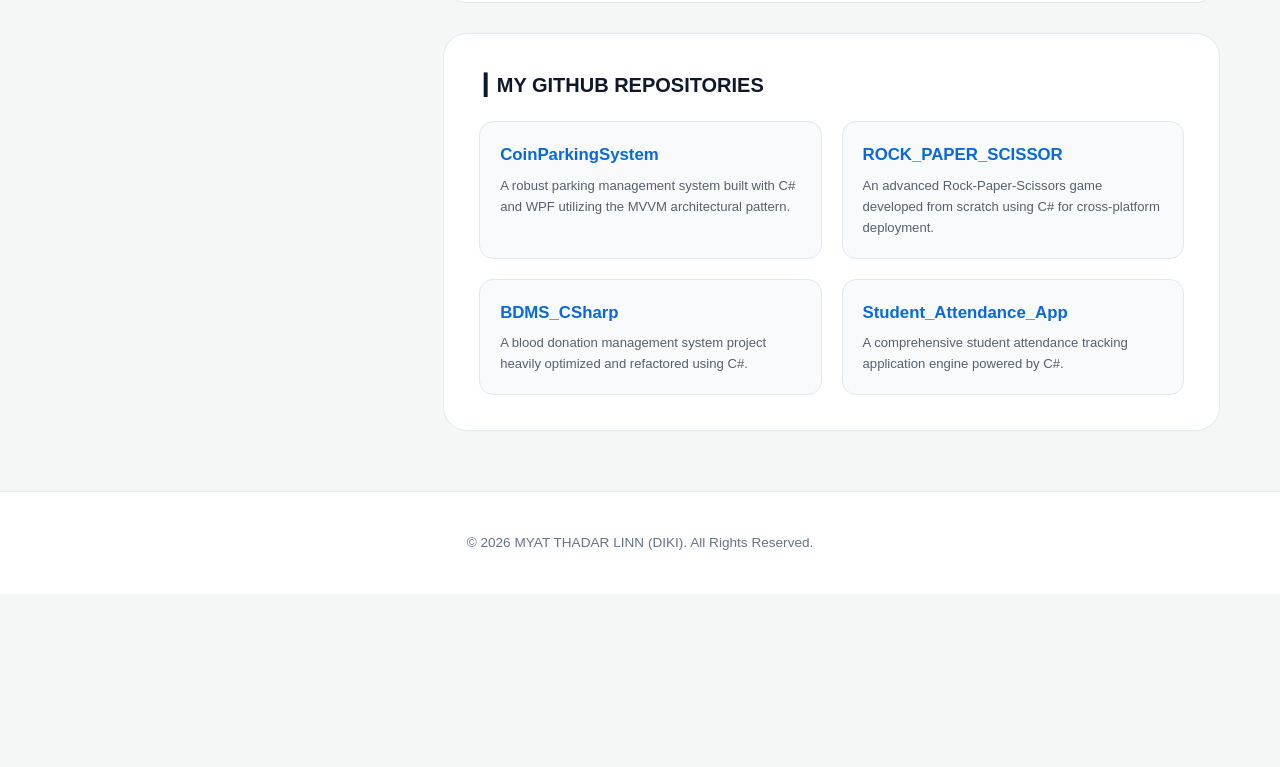
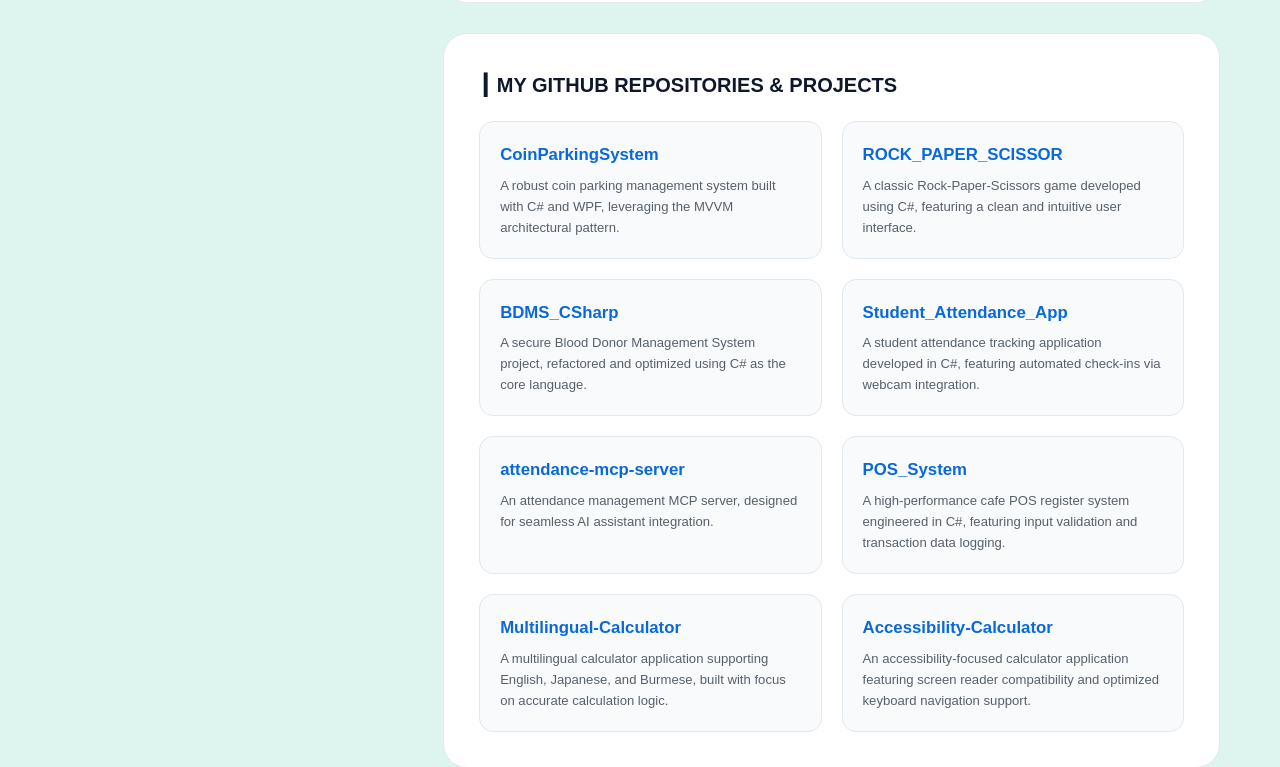
Before and after one commit to ImDiki/My-Portfolio, a plain HTML site: page HTML/2C29KS_MYATTHADARLINN_index_eng.html in a window 1280 px wide. Shown: the part 2678-3445 px from the top of the page. Before the commit the page ends 3272 px from the top, so only its background shows below. Drawn offline with Linux system fonts and the light colour scheme.

Commit message:
img card update

```diff
--- a/CSS/2C29KS_MYATTHADARLINN_style.css
+++ b/CSS/2C29KS_MYATTHADARLINN_style.css
@@ -11,7 +11,7 @@
 
 body {
     font-family: sans-serif;
-    background-color: #f4f7f6;
+    background-color: #def4ee;
     color: #1e293b;
     line-height: 1.6;
 }
@@ -460,7 +460,11 @@ nav ul li a.active {
     width: 100%;
     height: 100%;
     object-fit: cover;
+    object-position: bottom;
+    box-shadow: 0 4px 12px rgba(0, 0, 0, 0.08), 0 1px 3px rgba(0, 0, 0, 0.05);
+    border-radius: 10px;
 }
+
 
 .card-detail-box {
     padding: 20px;
--- a/HTML/2C29KS_MYATTHADARLINN_index_eng.html
+++ b/HTML/2C29KS_MYATTHADARLINN_index_eng.html
@@ -264,36 +264,63 @@
                     </div>
                 </section>
 
-                <section class="cnt-card" id="projects">
-                    <h2>┃ MY GITHUB REPOSITORIES</h2>
+               <section class="cnt-card" id="exp">
+                    <h2>┃ MY GITHUB REPOSITORIES & PROJECTS</h2>
 
                     <div class="unified-two-column-grid">
 
                         <a href="https://github.com/ImDiki/CoinParkingSystem" target="_blank" class="git-card-link">
                             <div class="git-card-content">
                                 <h4>CoinParkingSystem</h4>
-                                <p>A robust parking management system built with C# and WPF utilizing the MVVM architectural pattern.</p>
+                                <p>A robust coin parking management system built with C# and WPF, leveraging the MVVM architectural pattern.</p>
                             </div>
                         </a>
 
                         <a href="https://github.com/ImDiki/ROCK_PAPER_SCISSOR" target="_blank" class="git-card-link">
                             <div class="git-card-content">
                                 <h4>ROCK_PAPER_SCISSOR</h4>
-                                <p>An advanced Rock-Paper-Scissors game developed from scratch using C# for cross-platform deployment.</p>
+                                <p>A classic Rock-Paper-Scissors game developed using C#, featuring a clean and intuitive user interface.</p>
                             </div>
                         </a>
 
                         <a href="https://github.com/ImDiki/BDMS_CSharp" target="_blank" class="git-card-link">
                             <div class="git-card-content">
                                 <h4>BDMS_CSharp</h4>
-                                <p>A blood donation management system project heavily optimized and refactored using C#.</p>
+                                <p>A secure Blood Donor Management System project, refactored and optimized using C# as the core language.</p>
                             </div>
                         </a>
 
                         <a href="https://github.com/ImDiki/Student_Attendance_App" target="_blank" class="git-card-link">
                             <div class="git-card-content">
                                 <h4>Student_Attendance_App</h4>
-                                <p>A comprehensive student attendance tracking application engine powered by C#.</p>
+                                <p>A student attendance tracking application developed in C#, featuring automated check-ins via webcam integration.</p>
+                            </div>
+                        </a>
+
+                        <a href="https://github.com/ImDiki/attendance-mcp-server" target="_blank" class="git-card-link">
+                            <div class="git-card-content">
+                                <h4>attendance-mcp-server</h4>
+                                <p>An attendance management MCP server, designed for seamless AI assistant integration.</p>
+                            </div>
+                        </a>
+
+                        <a href="https://github.com/ImDiki/POS_System" target="_blank" class="git-card-link">
+                            <div class="git-card-content">
+                                <h4>POS_System</h4>
+                                <p>A high-performance cafe POS register system engineered in C#, featuring input validation and transaction data logging.</p>
+                            </div>
+                        </a>
+
+                        <a href="https://github.com/ImDiki/Multilingual-Calculator" target="_blank" class="git-card-link">
+                            <div class="git-card-content">
+                                <h4>Multilingual-Calculator</h4>
+                                <p>A multilingual calculator application supporting English, Japanese, and Burmese, built with focus on accurate calculation logic.</p>
+                            </div>
+                        </a>
+                        <a href="https://github.com/ImDiki/Accessibility-Calculator" target="_blank" class="git-card-link">
+                            <div class="git-card-content">
+                                <h4>Accessibility-Calculator</h4>
+                                <p>An accessibility-focused calculator application featuring screen reader compatibility and optimized keyboard navigation support.</p>
                             </div>
                         </a>
 
```
Also changed, not shown: HTML/2C29KS_MYATTHADARLINN_index.html (+32 -5 lines), IMAGES/EB.jpg, 1 other file.
